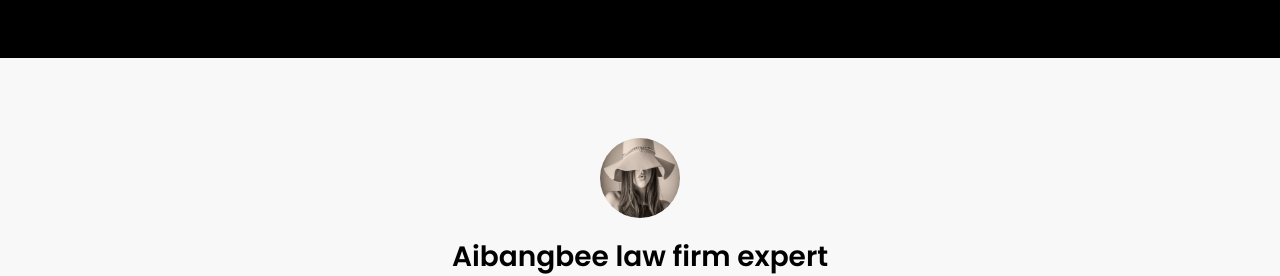
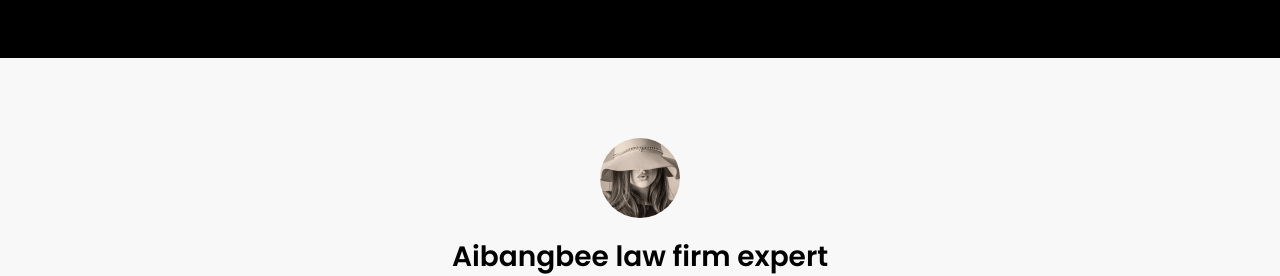
Before and after one commit to Mrs-Code01/law, a plain HTML site: page index.html in a window 1280 px wide. Shown: the part 1520-1796 px from the top of the page. Drawn offline with Linux system fonts and the light colour scheme.

Commit message:
object fit changed

```diff
--- a/CSS/constant.css
+++ b/CSS/constant.css
@@ -226,6 +226,8 @@ nav ul li a:hover {
   width: 80px;
   height: 80px;
   border-radius: 50%;
+  object-fit: cover;
+  object-position: top;
 }
 
 .section-3-width h2 {
```
